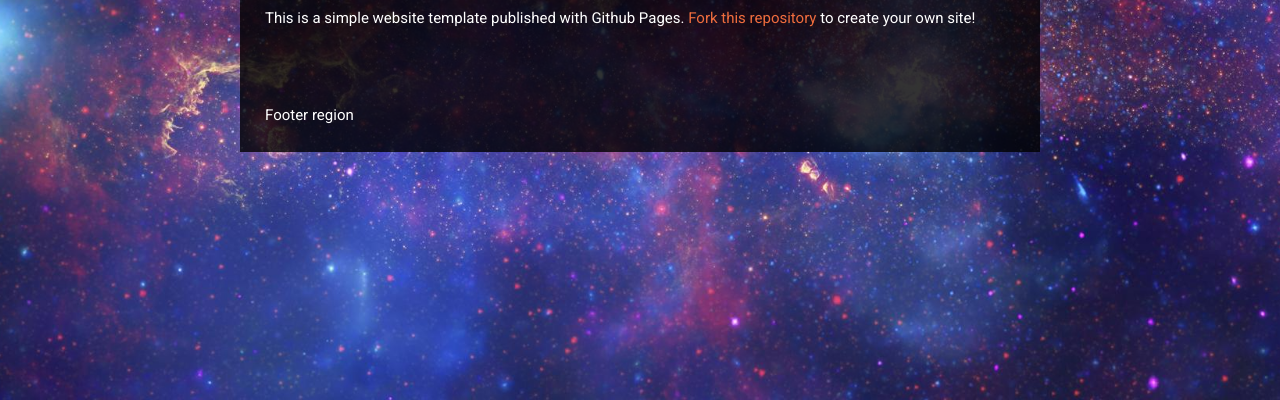
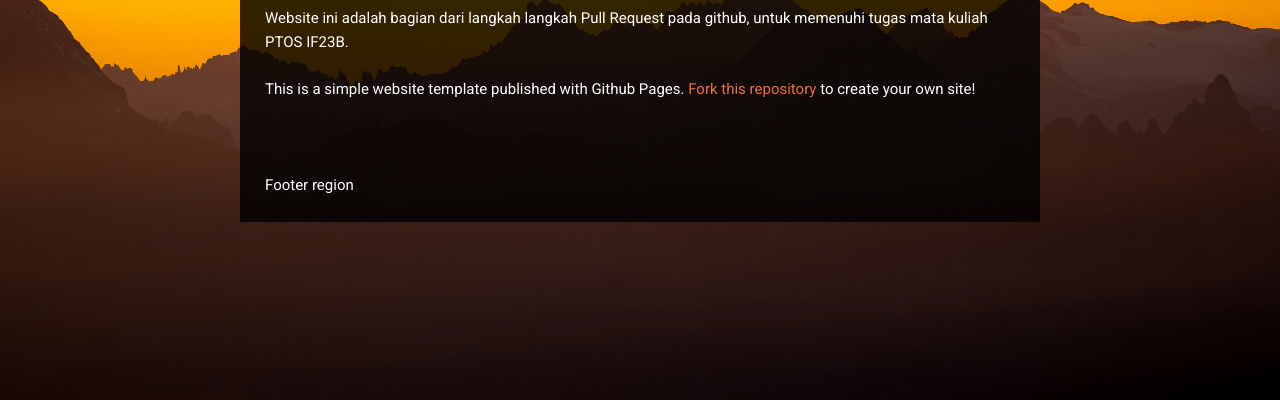
Before and after one commit to zirafa/simple-website-template, a plain HTML site: page index.html in a window 1280 px wide. Shown: the part 400-800 px from the top of the page. Drawn offline with nearby package versions, Linux system fonts and the light colour scheme.

Commit message:
Mengganti title, Menambah paragraf, Mengganti background

```diff
--- a/index.html
+++ b/index.html
@@ -3,7 +3,7 @@
   <head>
     <!-- Page setup -->
     <meta charset="utf-8">
-    <title>Your title here</title>
+    <title>Website Kelompok 2 PTOS</title>
     <meta name="description" content="A brief description of your site for search engines">
     <meta name="author" content="Information about the author here">
     <meta name="viewport" content="width=device-width, initial-scale=1, maximum-scale=1, user-scalable=no"/>
@@ -46,6 +46,9 @@
           <div id="home" class="content-region hide">
             <h2>Home</h2>
             <p>
+              Website ini adalah bagian dari langkah langkah Pull Request pada github, untuk memenuhi tugas mata kuliah PTOS IF23B.
+            </p>
+            <p>
               This is a simple website template published with Github Pages. <a href="https://github.com/zirafa/simple-website-template">Fork this repository</a> to create your own site!
             </p>
           </div>
--- a/style.css
+++ b/style.css
@@ -93,7 +93,7 @@ blockquote p:last-child {
 /* Full size background image */
 html, #container, .inner { background-color:transparent;}
 html {
-  background:url(background.jpg) center center no-repeat fixed;
+  background:url(background2.jpg) center center no-repeat fixed;
   background-size:cover;
 }
 body {
```
Also changed, not shown: background2.jpg (added).
